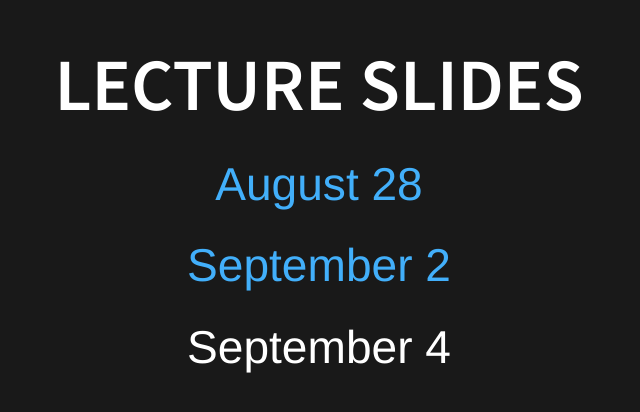
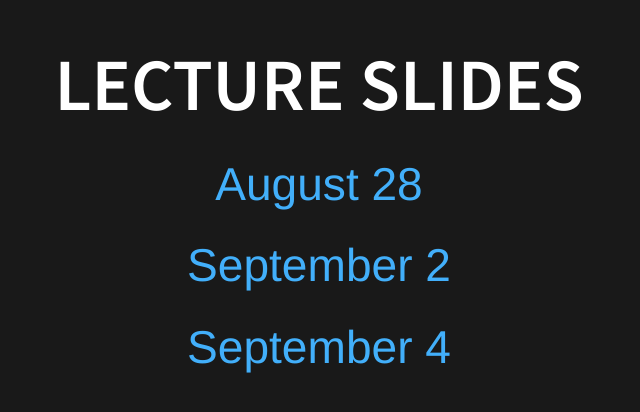
Before and after one commit to vierth/chineselitenglish, a website: page index.html in a window 1280 px wide. Shown: the part 178-590 px from the top of the page, without its empty margins (321-961 px from the left). Drawn offline with Linux system fonts and the light colour scheme.

Commit message:
fix link

```diff
--- a/index.html
+++ b/index.html
@@ -28,7 +28,7 @@
 				<section><h2>Lecture Slides</h2>
 				<p><a href="https://vierth.github.io/chineselitenglish/August%2028.html">August 28</a></p>
 				<p><a href="https://vierth.github.io/chineselitenglish/September%202.html">September 2</a></p>
-				<p><a href="https://vierth.github.io/chineselitenglish/September%204.html"></a>September 4</p></section>
+				<p><a href="https://vierth.github.io/chineselitenglish/September%204.html">September 4</a></p></section>
 			</div>
 		</div>
 
```
